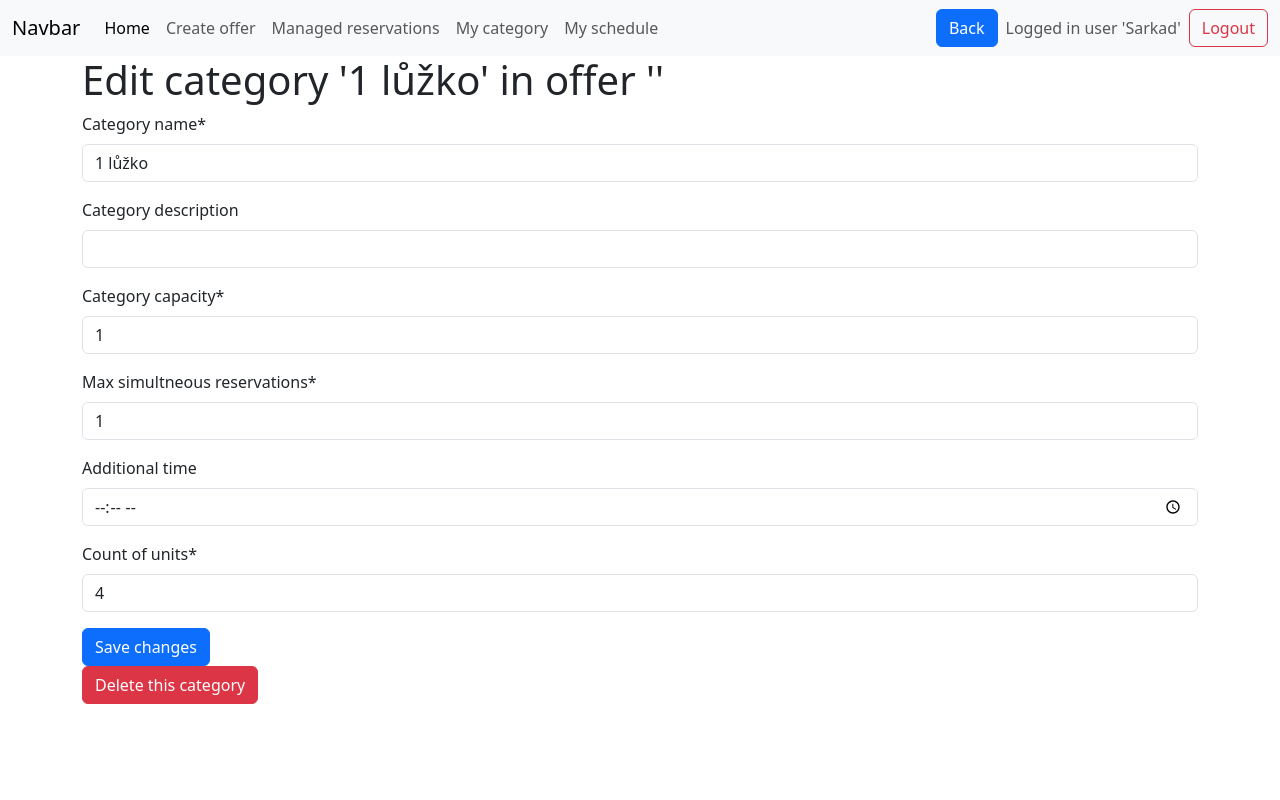
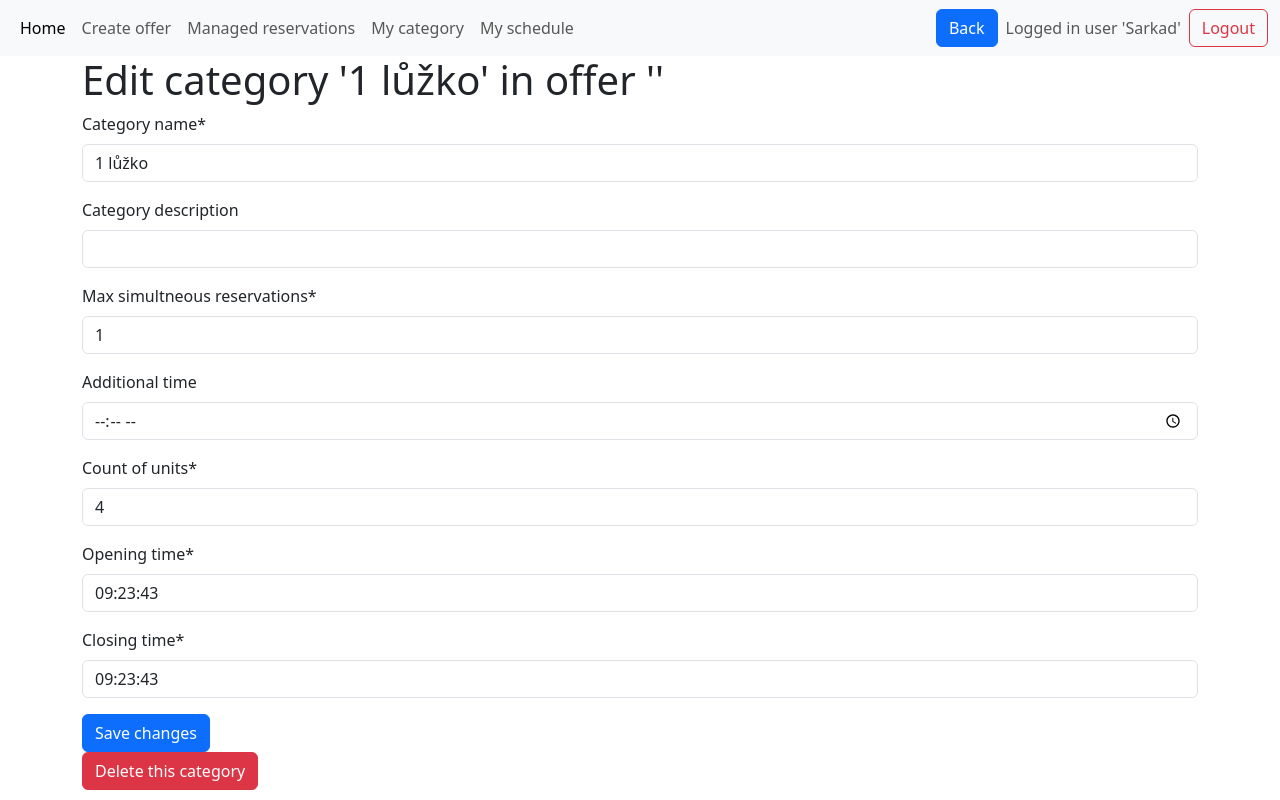
Before and after one commit to sarkadol/quickreserve, a Django app: page /edit_category/2/4/ in a window 1280 px wide. Run offline with Django 4.2, Linux system fonts and the light colour scheme; a user stored in the database is signed in; data comes from the database, SQL or seed files in the repository; both versions use the stored data as it was after the commit; some libraries are stand-ins or nearby versions.

Commit message:
opening hours of category begin, not fully working

```diff
--- a/base/forms.py
+++ b/base/forms.py
@@ -4,7 +4,7 @@ from datetime import datetime, timedelta
 from django.utils import timezone
 from django import forms
 
-#import datetime
+# import datetime
 
 TIME_CHOICES = [
     (
@@ -19,11 +19,12 @@ TIME_CHOICES = [
 class ReservationForm(forms.ModelForm):
     # Manually add non-model fields for separate date and time inputs
     reservation_date_from = forms.DateField(
-        widget=forms.DateInput(attrs={"type": "date","value": datetime.now().date()})
+        widget=forms.DateInput(attrs={"type": "date", "value": datetime.now().date()})
     )
     reservation_time_from = forms.TimeField(widget=forms.Select(choices=TIME_CHOICES))
     reservation_date_to = forms.DateField(
-        widget=forms.DateInput(attrs={"type": "date","value": datetime.now().date()}), required=False
+        widget=forms.DateInput(attrs={"type": "date", "value": datetime.now().date()}),
+        required=False,
     )
     reservation_time_to = forms.TimeField(
         widget=forms.Select(choices=TIME_CHOICES), required=False
@@ -49,6 +50,7 @@ class ReservationForm(forms.ModelForm):
             "reservation_from",
             "reservation_to",
         ]
+
     def __init__(self, *args, **kwargs):
         super(ReservationForm, self).__init__(*args, **kwargs)
 
@@ -57,12 +59,13 @@ class ReservationForm(forms.ModelForm):
         hardcoded_time_to = "16:00"  # Example, one hour later, e.g., "16:00" for 4 PM
 
         # Set initial date to today. This can be hardcoded as well if needed
-        self.fields['reservation_date_from'].initial = timezone.localdate()
-        self.fields['reservation_date_to'].initial = timezone.localdate()
+        self.fields["reservation_date_from"].initial = timezone.localdate()
+        self.fields["reservation_date_to"].initial = timezone.localdate()
 
         # Set the initial time fields to hardcoded values
-        self.fields['reservation_time_from'].initial = hardcoded_time_from
-        self.fields['reservation_time_to'].initial = hardcoded_time_to
+        self.fields["reservation_time_from"].initial = hardcoded_time_from
+        self.fields["reservation_time_to"].initial = hardcoded_time_to
+
 
 # class ReservationUpdateForm - to be done
 
@@ -86,7 +89,7 @@ class OfferForm(ModelForm):
                 attrs={
                     "type": "date",
                     #'min': datetime.now().date(),
-                    "value": datetime.now().date()+ timedelta(days=1),
+                    "value": datetime.now().date() + timedelta(days=1),
                 }
             ),
         }
@@ -99,6 +102,9 @@ class CategoryForm(ModelForm):
             "belongs_to_offer",
             "created_at",
             "category_pricing",
+            "category_capacity",
+            # by now the system allows only 1:1 reservations
+            #(not e g seminars, where more people can make a reservation for one time)
         ]  # limiting the fields if that are displayed
         widgets = {
             "additional_time": widgets.DateInput(
--- a/base/models.py
+++ b/base/models.py
@@ -2,6 +2,7 @@ from django.db import models
 from django.contrib.auth.models import User
 from django.utils import timezone
 from datetime import timedelta
+import datetime
 
 # Create your models here.
 
@@ -58,6 +59,8 @@ class Category(models.Model):
     count_of_units = models.IntegerField(default=1)
     created_at = models.DateTimeField(default=timezone.now)
     # last_edited_at
+    opening_time = models.TimeField(default=datetime.time(0, 0))
+    closing_time = models.TimeField(default=datetime.time(23, 59,59)) #TODO 24:00 and default values 9:23-9:23
 
     belongs_to_offer = models.ForeignKey(Offer, on_delete=models.CASCADE)
     category_pricing = models.ForeignKey(Pricing, on_delete=models.CASCADE, null=True)
--- a/base/views.py
+++ b/base/views.py
@@ -200,15 +200,12 @@ def edit_category(request, offer_id=None, category_id=None):
 def new_reservation_timetable(request, offer_id=None, category_id=None):
     offer = get_object_or_404(Offer, pk=offer_id)
     category = get_object_or_404(Category, pk=category_id)
-    hours = [time(hour=h) for h in range(24)]
+    opening_hour = category.opening_time.hour
+    closing_hour = category.closing_time.hour
+    hours = [time(hour=h) for h in range(opening_hour, closing_hour + 1)]
 
     units = Unit.objects.filter(belongs_to_category=category)
 
-    # TODO dynamic time, not just today
-    # today = timezone.localdate()
-    # print("dnesek ", today)
-    # print("calling ensure availability")
-    # ensure_availability_for_day(today, category_id)  # TODO
 
     if request.headers.get("X-Requested-With") == "XMLHttpRequest":
         selected_date_str = request.GET.get("selected_date")
@@ -866,17 +863,17 @@ def submit_reservation(request):
         return render(request, "reservation_status.html", context)
 
 
-def create_slots_for_unit(unit, day):
+def create_slots_for_unit(unit, day, opening_time, closing_time):
     """
     Create reservation slots for the given unit and day, ensuring there's a slot for each hour
-    where a slot doesn't already exist.
+    within the opening and closing times where a slot doesn't already exist.
     """
-    # Define the start and end times for the day
-    start_of_day = timezone.make_aware(timezone.datetime.combine(day, timezone.datetime.min.time()))
-    end_of_day = start_of_day + timedelta(days=1)
+    # Define the start and end times for the day based on opening and closing times
+    start_of_day = timezone.make_aware(datetime.combine(day, opening_time))
+    end_of_day = timezone.make_aware(datetime.combine(day, closing_time))
 
     current_time = start_of_day
-    while current_time < end_of_day:
+    while current_time <= end_of_day:
         # Check if a slot exists for the current hour
         if not ReservationSlot.objects.filter(unit=unit, start_time=current_time).exists():
             # Create an available slot if none exists for the current hour
@@ -896,6 +893,10 @@ def ensure_availability_for_day(day, category_id):
     print("cat ID", category_id)
     belongs_to_category = get_object_or_404(Category, pk=category_id)
     print(belongs_to_category)
+
+    opening_time = belongs_to_category.opening_time
+    closing_time = belongs_to_category.closing_time
+
     # Check for fully available units within the category for the given day
     fully_available_units = Unit.objects.filter(
         belongs_to_category=belongs_to_category
@@ -909,7 +910,7 @@ def ensure_availability_for_day(day, category_id):
 
         # Only attempt to create slots if a new unit was successfully created
         if new_unit:
-            create_slots_for_unit(new_unit, day)
+            create_slots_for_unit(new_unit, day, opening_time, closing_time)
         else:
             # Log or handle the case where no new unit can be created, and no slots will be added
             print(
@@ -918,7 +919,7 @@ def ensure_availability_for_day(day, category_id):
 
     # Ensure slots are created for all units in the category which do not have slots on the given day
     for unit in Unit.objects.filter(belongs_to_category=belongs_to_category):
-        create_slots_for_unit(unit, day)
+        create_slots_for_unit(unit, day, opening_time, closing_time)
 
 
 def delete_available_slots_for_category(category):
--- a/static/js/date_based_reservation.js
+++ b/static/js/date_based_reservation.js
@@ -177,6 +177,22 @@ document.addEventListener('DOMContentLoaded', (event) => {
                 }
             });
         }
+        const clickableCells = document.querySelectorAll('.clickable-cell');
+        clickableCells.forEach(cell => {
+            // Existing click event listener code here
+
+            cell.addEventListener('mouseenter', function() {
+                if (!this.style.backgroundColor) { // Only change color if not part of a selection
+                    this.style.backgroundColor = 'lightblue';
+                }
+            });
+
+            cell.addEventListener('mouseleave', function() {
+                if (this.style.backgroundColor === 'lightblue') { // Reset only if it was changed on hover
+                    this.style.backgroundColor = ''; // Reset to default or you can set it to the initial color
+                }
+            });
+        });
     }
 
     document.getElementById('nextButton').addEventListener('click', () => {
--- a/templates/managed_reservations.html
+++ b/templates/managed_reservations.html
@@ -31,6 +31,7 @@
                 <td>{{ reservation.reservation_to }}</td>
                 <td>{{ reservation.customer_email }}</td>
                 <td>{{ reservation.submission_time}}</td>
+                <!--<td>{{ reservation.verification_token}}</td>-->
             </tr>
             {% endfor %}
         </tbody>
--- a/templates/navbar.html
+++ b/templates/navbar.html
@@ -1,6 +1,6 @@
 <nav class="navbar navbar-expand-lg bg-body-tertiary">
   <div class="container-fluid">
-    <a class="navbar-brand" href="#">Navbar</a>
+    <!--<a class="navbar-brand" href="#">Navbar</a>-->
     <button class="navbar-toggler" type="button" data-bs-toggle="collapse" data-bs-target="#navbarSupportedContent"
       aria-controls="navbarSupportedContent" aria-expanded="false" aria-label="Toggle navigation">
       <span class="navbar-toggler-icon"></span>
```
Also changed, not shown: base/migrations/0027_category_closing_time_category_opening_time.py (added), base/migrations/0028_alter_category_closing_time_and_more.py (added), db.sqlite3.
